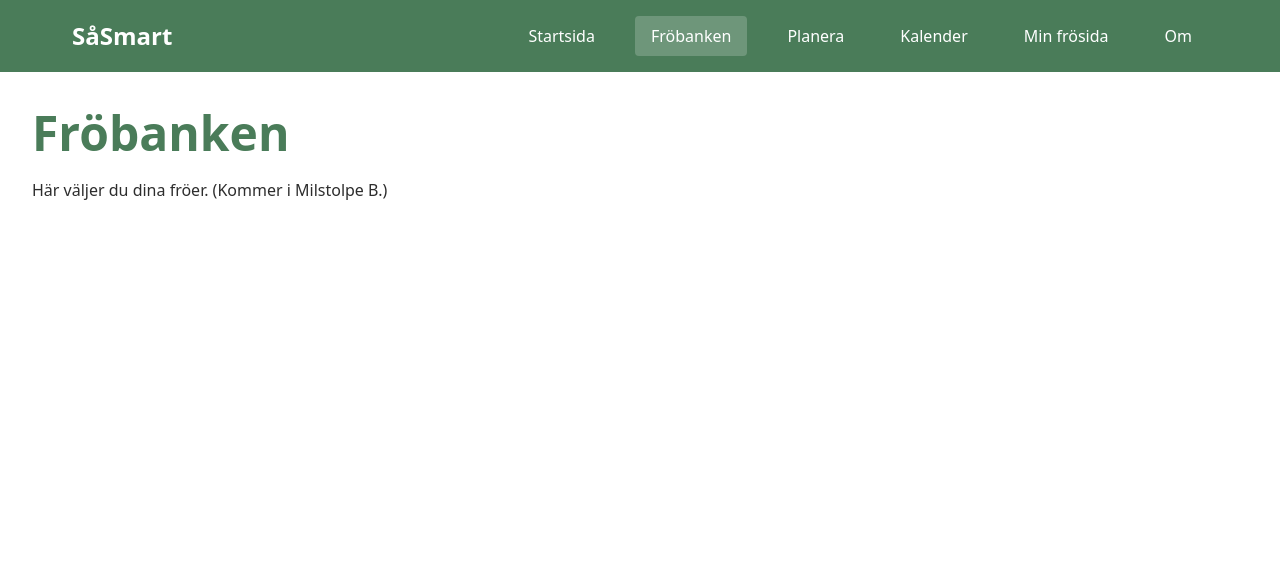
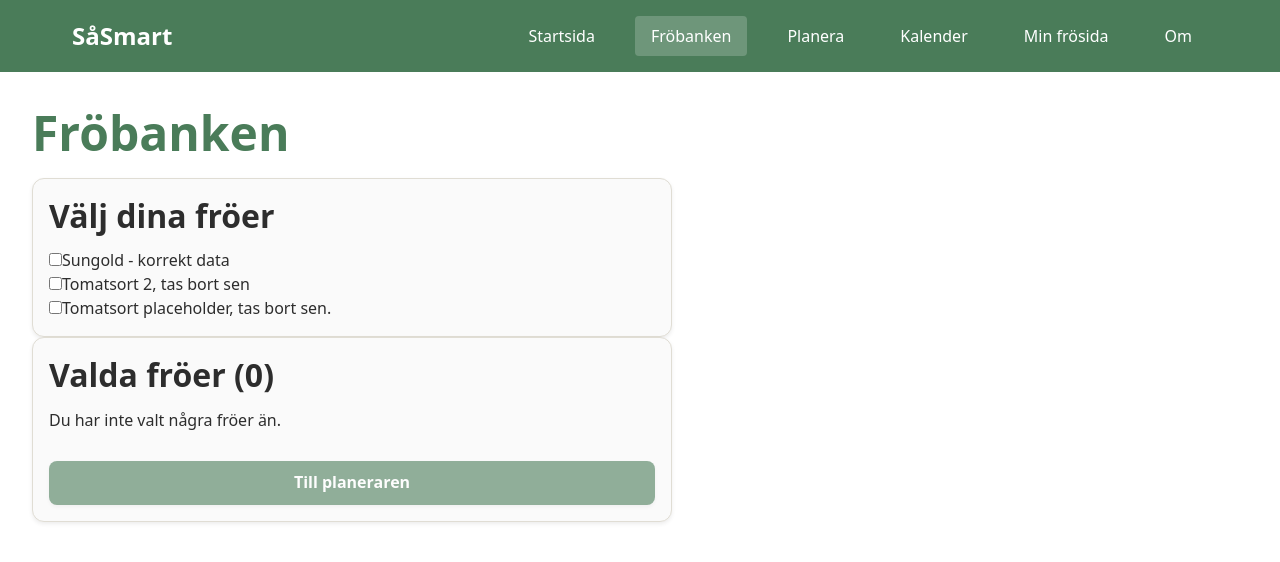
Before and after one commit to M-Lenvik/Examensarbete-SowSmart, a React (Vite) app: page /#/plants in a window 1280 px wide. Shown: the top 562 px of the page. Built offline with nearby package versions, Linux system fonts and the light colour scheme.

Commit message:
feat: wire plan provider and plants selection

```diff
--- a/src/main.tsx
+++ b/src/main.tsx
@@ -1,11 +1,14 @@
 import { StrictMode } from "react";
 import { createRoot } from "react-dom/client";
 import { RouterProvider } from "react-router-dom";
+import { PlanProvider } from "./context/PlanContext";
 import { router } from "./Router";
 import "./Styles/main.scss";
 
 createRoot(document.getElementById("root")!).render(
   <StrictMode>
-    <RouterProvider router={router} />
+    <PlanProvider>
+      <RouterProvider router={router} />
+    </PlanProvider>
   </StrictMode>
 );
--- a/src/pages/PlantSelection.tsx
+++ b/src/pages/PlantSelection.tsx
@@ -1,8 +1,89 @@
- export const PlantSelection = () => {
+import { useContext, useEffect, useMemo, useState } from "react";
+import { useNavigate } from "react-router-dom";
+
+import { Button } from "../components/Button/Button";
+import { Panel } from "../components/Panel/Panel";
+import { PlanContext } from "../context/PlanContext";
+import type { Plant } from "../models/Plant";
+import { getPlants } from "../services/plantsService";
+
+export const PlantSelection = () => {
+  const navigate = useNavigate();
+  const { state, actions } = useContext(PlanContext);
+
+  const [plants, setPlants] = useState<Plant[]>([]);
+  const [isLoading, setIsLoading] = useState(true);
+
+  useEffect(() => {
+    const load = async () => {
+      const loadedPlants = await getPlants();
+      setPlants(loadedPlants);
+      setIsLoading(false);
+    };
+
+    void load();
+  }, []);
+
+  const selectedPlants = useMemo(() => {
+    if (state.selectedPlantIds.length === 0) return [];
+    const selectedSet = new Set(state.selectedPlantIds);
+    return plants.filter((plant) => selectedSet.has(plant.id));
+  }, [plants, state.selectedPlantIds]);
+
   return (
     <section>
       <h1>Fröbanken</h1>
-      <p>Här väljer du dina fröer. (Kommer i Milstolpe B.)</p>
+
+      <Panel title="Välj dina fröer">
+        {isLoading ? (
+          <p>Laddar fröer...</p>
+        ) : plants.length === 0 ? (
+          <p>Inga fröer hittades.</p>
+        ) : (
+          <ul>
+            {plants.map((plant) => {
+              const isSelected = state.selectedPlantIds.includes(plant.id);
+
+              return (
+                <li key={plant.id}>
+                  <label>
+                    <input
+                      type="checkbox"
+                      checked={isSelected}
+                      onChange={() => actions.toggleSelectedPlant(plant.id)}
+                    />
+                    {plant.name}
+                  </label>
+                </li>
+              );
+            })}
+          </ul>
+        )}
+      </Panel>
+
+      <Panel title={`Valda fröer (${state.selectedPlantIds.length})`}>
+        {state.selectedPlantIds.length === 0 ? (
+          <p>Du har inte valt några fröer än.</p>
+        ) : (
+          <>
+            <ul>
+              {selectedPlants.map((plant) => (
+                <li key={plant.id}>{plant.name}</li>
+              ))}
+            </ul>
+            <Button variant="secondary" onClick={actions.clearSelection}>
+              Rensa val
+            </Button>
+          </>
+        )}
+
+        <Button
+          disabled={state.selectedPlantIds.length === 0}
+          onClick={() => navigate("/planner")}
+        >
+          Till planeraren
+        </Button>
+      </Panel>
     </section>
   );
 };
```
